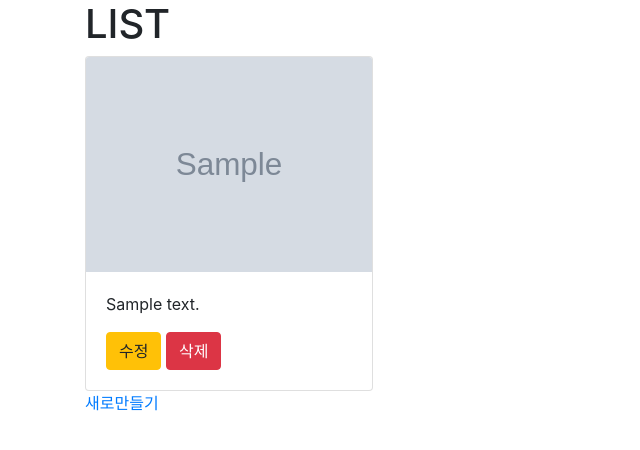
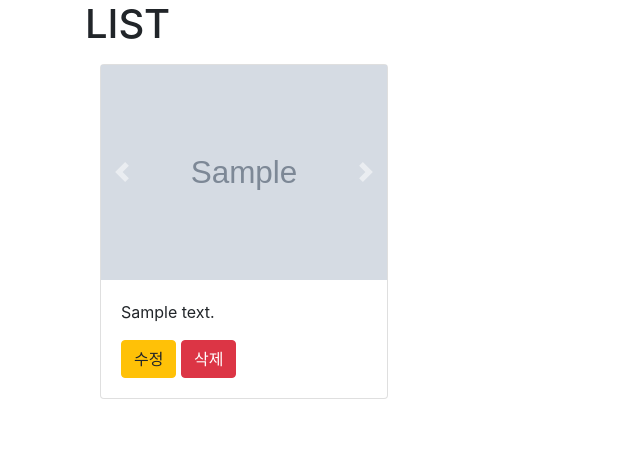
Before and after one commit to yooseungju/Fake-Instagram, a Django app: page /posts/ in a window 1280 px wide. Shown: the part 56-506 px from the top of the page, without its empty margins (0-640 px from the left). Run offline with Django 3.2, Linux system fonts and the light colour scheme; tables that the repository leaves empty hold one stand-in row (values such as "Sample post"); grey boxes marked "Sample" are stand-in pictures; some libraries are stand-ins or nearby versions.

Commit message:
03_multi_image

```diff
--- a/insta/settings.py
+++ b/insta/settings.py
@@ -31,6 +31,7 @@ ALLOWED_HOSTS = ["*"]
 # Application definition
 
 INSTALLED_APPS = [
+    'imagekit',
     'bootstrap4',
     'posts.apps.PostsConfig',
     'django.contrib.admin',
--- a/posts/models.py
+++ b/posts/models.py
@@ -1,9 +1,14 @@
 from django.db import models
-
+from imagekit.models import ProcessedImageField
+from imagekit.processors import ResizeToFill
 # Create your models here.
-
 class Post(models.Model):
     content = models.TextField()
-    image = models.ImageField(blank=True)
     def __str__(self):
         return self.content
+
+class Image(models.Model):
+    post = models.ForeignKey(Post, on_delete=models.CASCADE)
+    file = ProcessedImageField(blank=True ,
+                                processors=[ResizeToFill(600, 600)],
+                                upload_to='posts')
--- a/posts/templates/posts/_nav.html
+++ b/posts/templates/posts/_nav.html
@@ -9,7 +9,7 @@
     <div class="collapse navbar-collapse justify-content-end" id="navbarNavAltMarkup">
         <div class="navbar-nav">
             <li class="nav-item">
-                <a href="{%url 'posts:create' %}" class="nav-link">New</a>
+                <a href="{% url 'posts:create' %}" class="nav-link">New</a>
             </li>
             <li class="nav-item">
                 <a href="#" class="nav-link">MyPage</a>
--- a/posts/templates/posts/_post.html
+++ b/posts/templates/posts/_post.html
@@ -1,19 +1,54 @@
+<div class="col-10 my-3">
   <div class="card" style="width: 18rem;">
-  {% if post.image %}
-  <img src="{{ post.image.url }}" class="card-img-top" alt="post.image">
+    {% if post.image_set %}
+    <div id="post{{ post.pk }}" class="carousel slide" data-ride="carousel">
+      <div class="carousel-inner">
+        {% for image in post.image_set.all %}
+        <div class="carousel-item {% if forloop.counter == 1 %}active{% endif %}">
+          <img src="{{ image.file.url }}" class="d-block w-100" alt="{{ image.file }}">
+        </div>
+        {% endfor %}
+
+      </div>
+      <a class="carousel-control-prev" href="#post{{post.pk}}" role="button" data-slide="prev">
+    <span class="carousel-control-prev-icon" aria-hidden="true"></span>
+    <span class="sr-only">Previous</span>
+  </a>
+      <a class="carousel-control-next" href="#post{{post.pk}}" role="button" data-slide="next">
+    <span class="carousel-control-next-icon" aria-hidden="true"></span>
+    <span class="sr-only">Next</span>
+  </a>
+    </div>
    {% else %}
-  <img src="#" class="card-img-top" alt="post.image">
-  {% endif %}
+    <img src="#" class="card-img-top" alt="post.image"> {% endif %}
     <div class="card-body">
       <p class="card-text">{{ post.content }}</p>
+
+
+
+
+
+
+
+
+
+
+
+
+
+
+
+
+
       <a href="{% url 'posts:update' post.pk %}" class="btn btn-warning">수정</a>
 
 
-    <form action="{% url 'posts:delete' post.pk %}"  method="POST" style="display:inline;">
+      <form action="{% url 'posts:delete' post.pk %}" method="POST" style="display:inline;">
         {% csrf_token %}
-      <input type="submit" value="삭제" class="btn btn-danger"/>
+        <input type="submit" value="삭제" class="btn btn-danger" />
       </form>
 
 
     </div>
   </div>
+</div>
--- a/posts/templates/posts/form.html
+++ b/posts/templates/posts/form.html
@@ -9,10 +9,13 @@
 <h1>EDIT</h1>
 {% endif %}
 
-
 <form action="{% url 'posts:create' %}" method="POST" enctype="multipart/form-data">
     {% csrf_token %}
     {% bootstrap_form post_form %}
+
+    {% if image_form %}
+        {% bootstrap_form image_form show_label=False %}
+    {% endif %}
 
     <button type="submit" class="btn btn-primary">Submit</button>
     <button type="reset" class="btn btn-outline-primary">Cancel</button>
--- a/posts/templates/posts/list.html
+++ b/posts/templates/posts/list.html
@@ -3,14 +3,14 @@
 {% block content %}
 
 <h1>LIST</h1>
+<div class="d-line-flex flex-wrap justify-content-center">
 
 {% for post in posts %}
     {% include 'posts/_post.html' %}
 {% endfor %}
 
-<a href="{% url 'posts:create' %}">새로만들기</a>
 
-
+</div>
 
 
 {% endblock %}
--- a/posts/views.py
+++ b/posts/views.py
@@ -1,6 +1,6 @@
 from django.shortcuts import render, redirect, get_list_or_404, get_object_or_404
-from .models import Post
-from .forms import PostForm
+from .models import Post, Image
+from .forms import PostForm, ImageForm
 # Create your views here.
 
 def list(request):
@@ -10,14 +10,23 @@ def list(request):
 
 def create(request):
     if request.method == "POST":
-        post_form = PostForm(request.POST, request.FILES)
+        post_form = PostForm(request.POST)
         if post_form.is_valid():
-            post_form.save()
+            post = post_form.save()
+            for image in request.FILES.getlist('file'):
+                request.FILES['file'] = image
+                image_form = ImageForm(files=request.FILES)
+                if image_form.is_valid():
+                    image = image_form.save(commit=False)
+                    image.post = post
+                    image.save()
             return redirect('posts:list')
     else:
         post_form = PostForm()
+        image_form = ImageForm()
     context = {
         'post_form': post_form,
+        'image_form': image_form,
     }
     return render(request, 'posts/form.html', context)
 
@@ -35,7 +44,6 @@ def update(request, post_pk):
 
 
 
-
 def delete(request, post_pk):
     post = get_object_or_404(Post, pk=post_pk)
     if request.method == 'POST':
```
Also changed, not shown: posts/forms.py (+11 -2 lines), posts/migrations/0003_auto_20190412_1415.py (added), posts/migrations/0004_auto_20190412_1441.py (added). Lines whose indentation alone changed are shown as unchanged.
